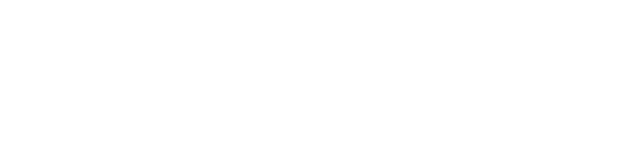
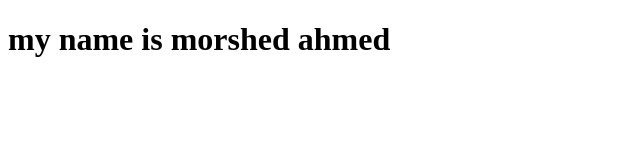
Before and after one commit to Morshed-Ahmed/my-first-repo, a plain HTML site: page index.html in a window 1280 px wide. Shown: the whole page, without its empty margins (0-640 px from the left). Drawn offline with Linux system fonts and the light colour scheme.

Commit message:
add body

```diff
--- a/index.html
+++ b/index.html
@@ -7,6 +7,6 @@
     <title>my first githup repo</title>
 </head>
 <body>
-
+    <h1>my name is morshed ahmed</h1>
 </body>
 </html>
```
